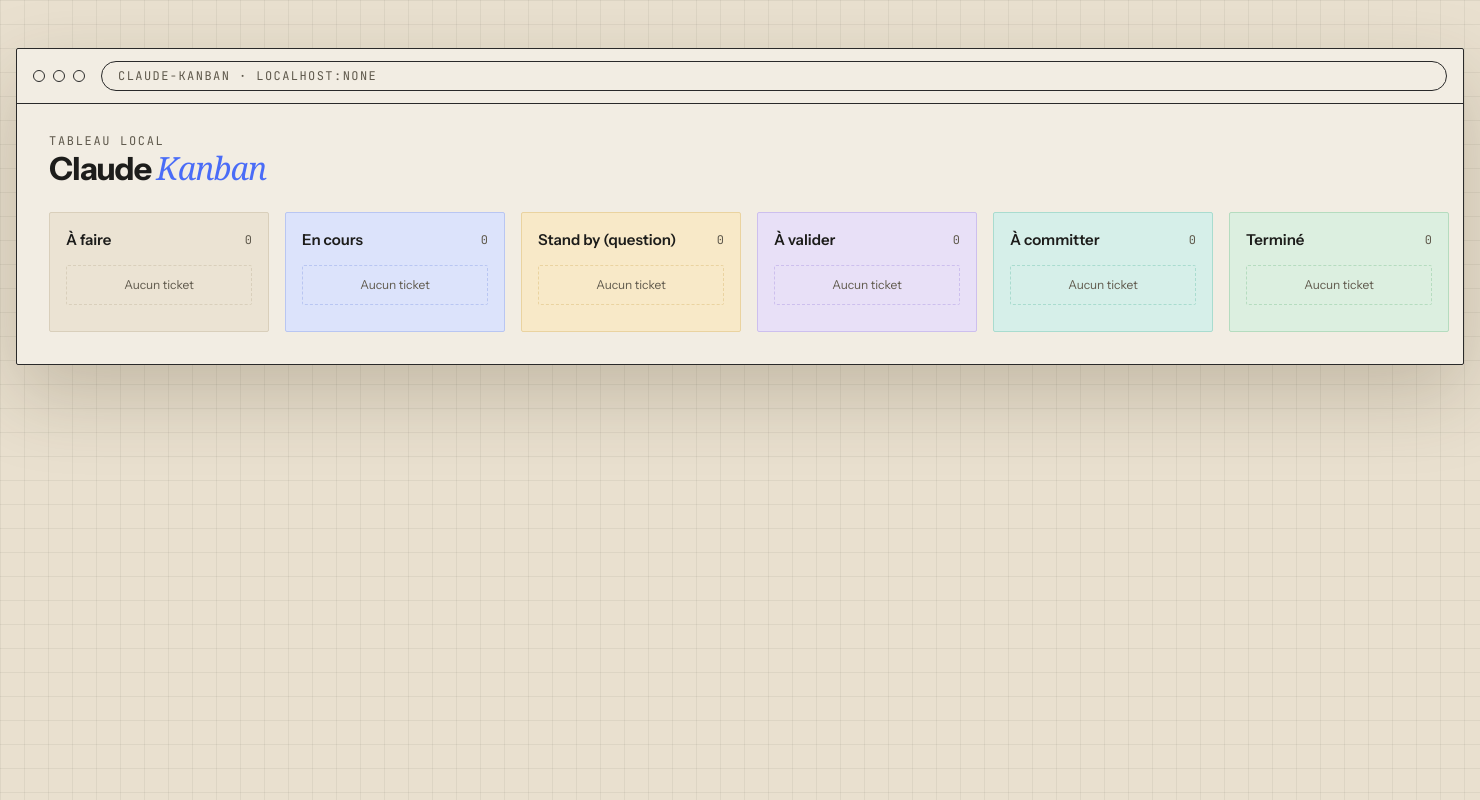
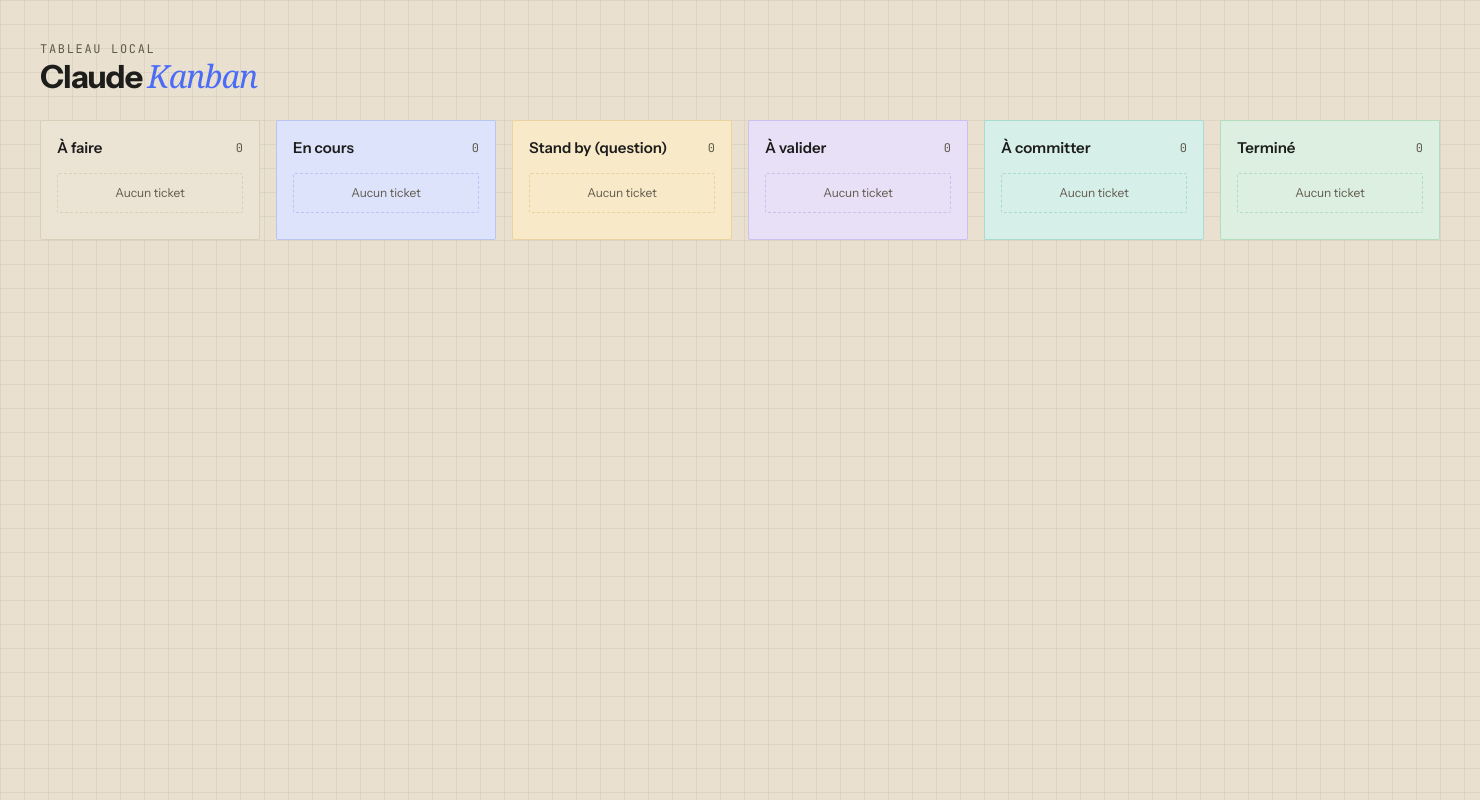
Before and after one commit to thibaultfradet/claude-kanban, a FastAPI app: page / in a window 1480 px wide. Run offline with FastAPI, Linux system fonts and the light colour scheme; data that the repository does not hold is empty; some libraries are stand-ins or nearby versions; some web fonts are replaced.

Commit message:
style: remove window frame and sit content on page background

```diff
--- a/app/static/app.css
+++ b/app/static/app.css
@@ -50,7 +50,7 @@
 
 body {
   margin: 0;
-  padding: 48px 16px;
+  padding: 40px;
   min-height: 100vh;
   background-color: var(--color-bg);
   background-image:
@@ -77,57 +77,11 @@ button {
   outline-offset: 2px;
 }
 
-/* ---------- window frame ---------- */
+/* ---------- page layout ---------- */
 
-.window {
+.page {
   max-width: 1480px;
   margin: 0 auto;
-  background: var(--color-window);
-  border: 1px solid var(--color-line);
-  border-radius: var(--radius);
-  box-shadow: var(--shadow-2);
-  min-width: 0;
-}
-
-.window-bar {
-  display: flex;
-  align-items: center;
-  gap: 16px;
-  padding: 12px 16px;
-  border-bottom: 1px solid var(--color-line);
-}
-
-.traffic {
-  display: flex;
-  gap: 8px;
-  flex-shrink: 0;
-}
-
-.traffic span {
-  width: 12px;
-  height: 12px;
-  border-radius: 999px;
-  border: 1px solid var(--color-line);
-}
-
-.address {
-  flex: 1;
-  min-width: 0;
-  border: 1px solid var(--color-line);
-  border-radius: 999px;
-  padding: 5px 16px;
-  font-family: var(--font-mono);
-  font-size: 12px;
-  text-transform: uppercase;
-  letter-spacing: 0.12em;
-  color: var(--color-muted-fg);
-  white-space: nowrap;
-  overflow: hidden;
-  text-overflow: ellipsis;
-}
-
-.window-content {
-  padding: 28px 32px 32px;
   min-width: 0;
 }
 
@@ -590,7 +544,7 @@ pre {
   overflow-y: auto;
 }
 
-.window-content .modal {
+.page .modal {
   opacity: 1;
   transform: none;
   width: 100%;
@@ -648,9 +602,6 @@ pre {
     padding: 16px;
   }
 
-  .window-content {
-    padding: 20px 16px;
-  }
 }
 
 @media (prefers-reduced-motion: reduce) {
--- a/app/templates/board.html
+++ b/app/templates/board.html
@@ -11,12 +11,7 @@
   <link rel="stylesheet" href="/static/app.css" />
 </head>
 <body>
-  <div class="window">
-    <div class="window-bar">
-      <div class="traffic" aria-hidden="true"><span></span><span></span><span></span></div>
-      <div class="address">CLAUDE-KANBAN · {{ request.url.hostname }}:{{ request.url.port }}</div>
-    </div>
-    <div class="window-content">
+  <div class="page">
     <div class="page-header">
       <div>
         <div class="eyebrow">Tableau local</div>
@@ -26,7 +21,6 @@
 
     <div id="board" hx-get="/fragments/board" hx-trigger="load, refresh" hx-swap="innerHTML">
       Chargement…
-      </div>
     </div>
   </div>
 
```
Also changed, not shown: app/templates/ticket_detail.html (+1 -7 lines). Lines whose indentation alone changed are shown as unchanged.
